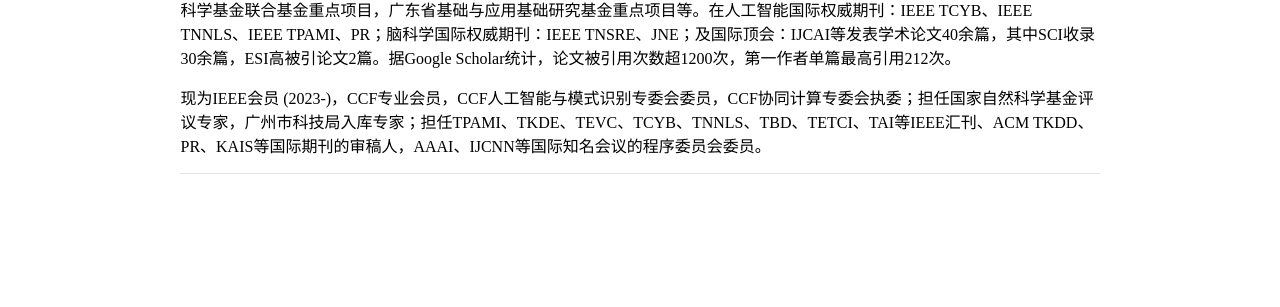
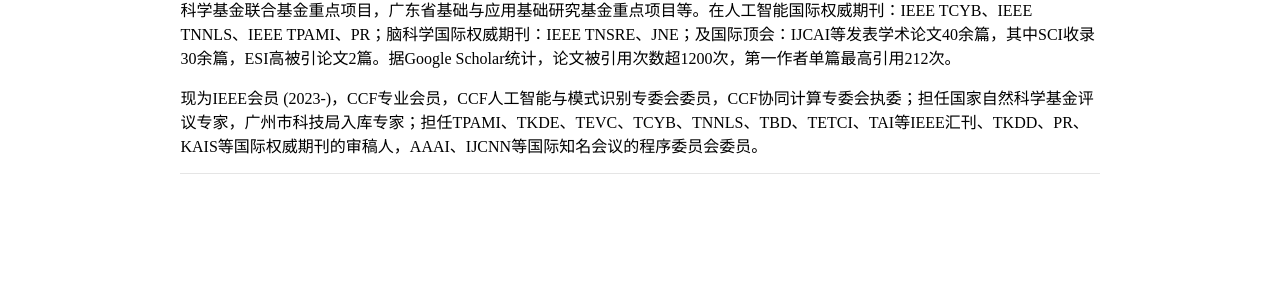
Before and after one commit to jiazhang-ml/jiazhang-ml.github.io, a Jekyll site: the page built from ch-resume.md, in a window 1280 px wide. Shown: the part 201-508 px from the top of the page. Built offline with Jekyll 4.4.1, drawn with Linux system fonts in a browser that asks for light colours.

Commit message:
Update ch-resume.md

```diff
--- a/ch-resume.md
+++ b/ch-resume.md
@@ -5,4 +5,4 @@ layout: default
 
 张佳，暨南大学信息科学技术学院讲师，硕士生导师。于2020年6月获厦门大学人工智能系博士学位，师从李绍滋教授。博士毕业后，加入暨南大学信息科学技术学院从事教学科研工作。研究方向为机器学习，数据挖掘，智能人机交互。主持国家自然科学基金1项、广东省面上项目1项，广州市科技计划项目1项，并参与了多项国家级课题研究，包括：国家重点研发计划子课题，国家自然科学基金联合基金重点项目，广东省基础与应用基础研究基金重点项目等。在人工智能国际权威期刊：IEEE TCYB、IEEE TNNLS、IEEE TPAMI、PR；脑科学国际权威期刊：IEEE TNSRE、JNE；及国际顶会：IJCAI等发表学术论文40余篇，其中SCI收录30余篇，ESI高被引论文2篇。据Google Scholar统计，论文被引用次数超1200次，第一作者单篇最高引用212次。
 
-现为IEEE会员 (2023-)，CCF专业会员，CCF人工智能与模式识别专委会委员，CCF协同计算专委会执委；担任国家自然科学基金评议专家，广州市科技局入库专家；担任TPAMI、TKDE、TEVC、TCYB、TNNLS、TBD、TETCI、TAI等IEEE汇刊、ACM TKDD、PR、KAIS等国际期刊的审稿人，AAAI、IJCNN等国际知名会议的程序委员会委员。
+现为IEEE会员 (2023-)，CCF专业会员，CCF人工智能与模式识别专委会委员，CCF协同计算专委会执委；担任国家自然科学基金评议专家，广州市科技局入库专家；担任TPAMI、TKDE、TEVC、TCYB、TNNLS、TBD、TETCI、TAI等IEEE汇刊、TKDD、PR、KAIS等国际权威期刊的审稿人，AAAI、IJCNN等国际知名会议的程序委员会委员。
```
